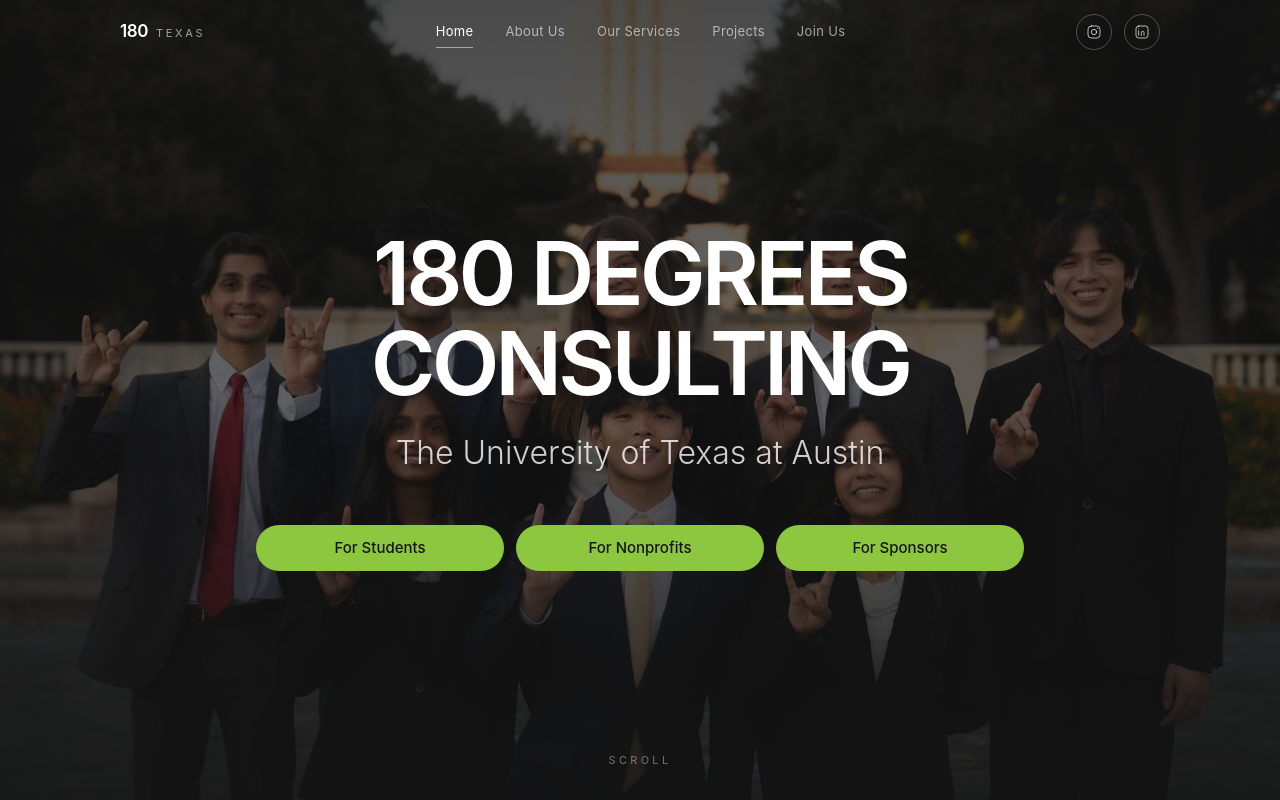
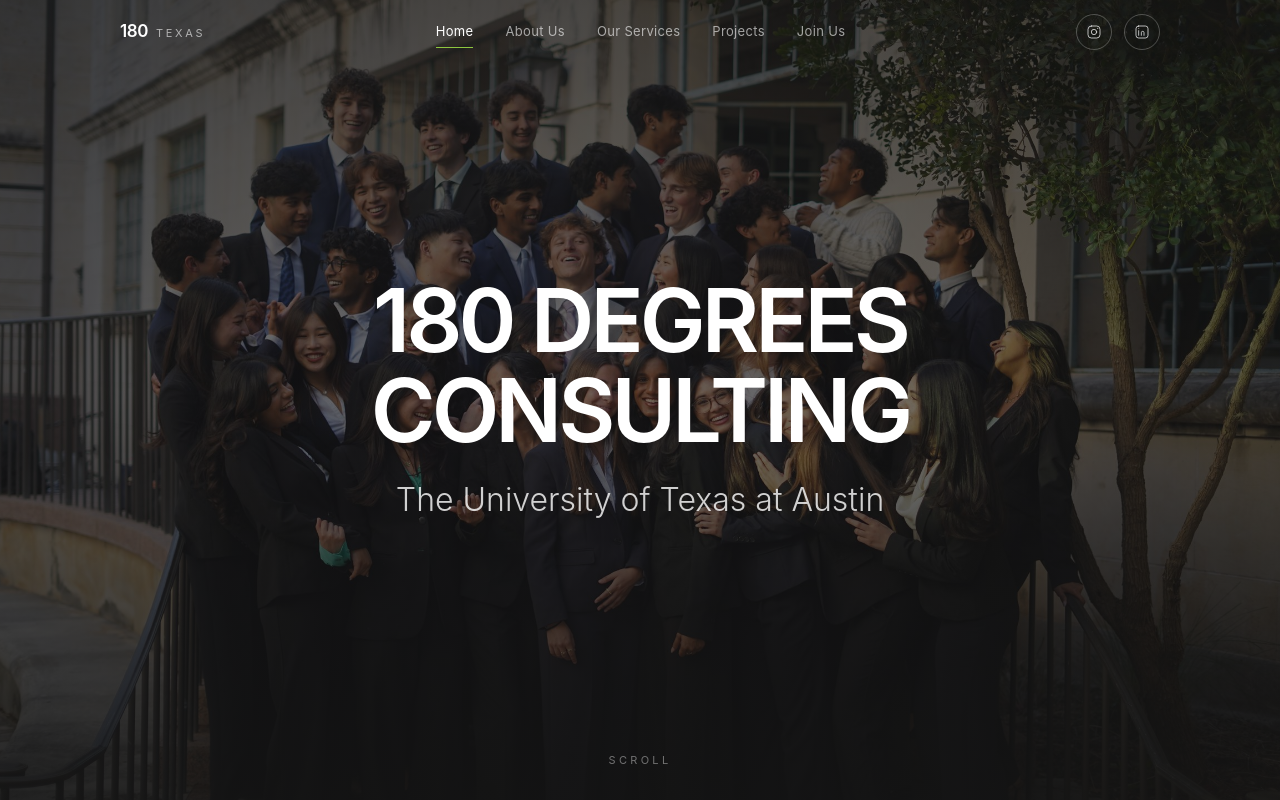
Before and after one commit to texas180dc/texas180_website, a Next.js app: page / in a window 1280 px wide. Shown: the top 800 px of the page. Built offline with nearby package versions, Linux system fonts and the light colour scheme.

Commit message:
Remove hero buttons; move indoor banquet photos out of full-screen heroes

```diff
--- a/app/page.js
+++ b/app/page.js
@@ -44,16 +44,6 @@
             >
               {home.hero.subtitle}
             </p>
-          </Reveal>
-
-          <Reveal delay={150} className="mt-12 w-full">
-            <div className="mx-auto flex w-full max-w-3xl flex-col gap-3 sm:flex-row sm:justify-center">
-              {home.hero.ctas.map((cta) => (
-                <Button key={cta.label} href={cta.href} className="flex-1">
-                  {cta.label}
-                </Button>
-              ))}
-            </div>
           </Reveal>
         </Container>
 
```
Also changed, not shown: lib/content.js.
